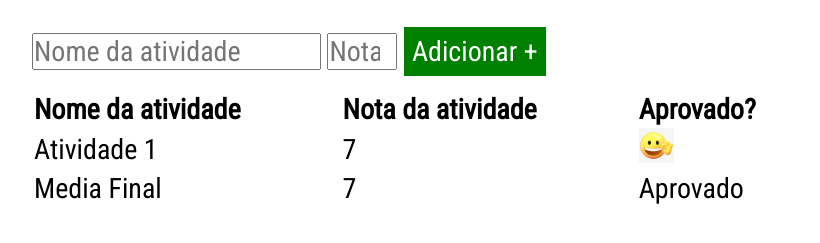
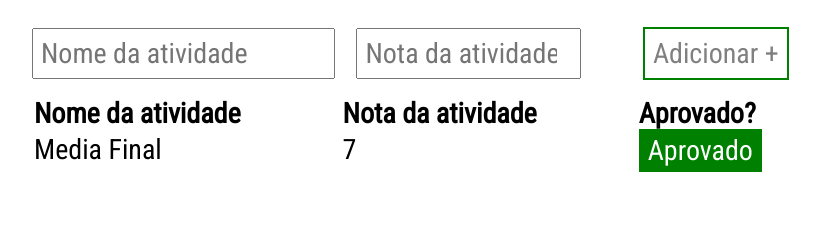
Before and after one commit to jrampo/EBAC-PROJECTs, a plain HTML site: page index.html in a window 1280 px wide. Shown: the part 139-382 px from the top of the page, without its empty margins (128-948 px from the left). Drawn offline with Linux system fonts and the light colour scheme.

Commit message:
style + js

```diff
--- a/index.html
+++ b/index.html
@@ -49,19 +49,13 @@
           </tr>
         </thead>
 
-        <tbody>
-          <tr>
-            <td>Atividade 1</td>
-            <td>7</td>
-            <td><img src="./assets/joia.webp" alt="joia" /></td>
-          </tr>
-        </tbody>
+        <tbody class="teste"></tbody>
 
         <tfoot>
           <tr>
             <td>Media Final</td>
-            <td>7</td>
-            <td>Aprovado</td>
+            <td class="notaMedia">7</td>
+            <td class="feedback-result">Aprovado</td>
           </tr>
         </tfoot>
       </table>
--- a/index.js
+++ b/index.js
@@ -1,7 +1,7 @@
 const form = document.getElementById("form-atividade");
 
-const imgAprov = "";
-const imgReprov = "";
+const imgAprov = "<img src='./assets/joia.webp' alt='teste'/>";
+const imgReprov = "<img src='./assets/pa.png' alt='teste'/>";
 
 let linhas = " ";
 
@@ -14,7 +14,7 @@ form.addEventListener("submit", function (e) {
   let linha = "<tr>";
   linha += `<td>${inputName.value}</td>`;
   linha += `<td>${inputNota.value}</td>`;
-  linha += `<td>${inputNota.value >= 7 ? "Aprovado" : "Reprovado"}</td>`;
+  linha += `<td>${inputNota.value >= 7 ? imgAprov : imgReprov}</td>`;
   linha += `</tr>`;
 
   linhas += linha;
@@ -22,8 +22,6 @@ form.addEventListener("submit", function (e) {
   const corpoTabela = document.querySelector("tbody");
   corpoTabela.innerHTML = linhas;
 
-  alert(`Atividade: ${inputName.value} - Nota: ${inputNota.value}`);
-
+  inputNota.value = "";
   inputName.value = "";
-  inputNota.value = "";
 });
--- a/style.css
+++ b/style.css
@@ -4,6 +4,15 @@
   box-sizing: border-box;
   font-size: 28px;
   font-family: "Roboto Condensed", sans-serif;
+}
+
+input {
+  padding: 7px;
+  margin-right: 15px;
+}
+
+#input-nota {
+  width: 225px;
 }
 
 header {
@@ -28,15 +37,29 @@ td img {
 }
 
 form button {
-  background-color: green;
-  color: white;
+  background-color: white;
+  color: gray;
   size: 24px;
-  border: none;
+  border: 2px solid green;
   cursor: pointer;
   padding: 8px;
+  margin-left: 40px;
+}
+
+form button:hover {
+  background-color: green;
+  border: 2px solid gray;
+  color: white;
 }
 
 th {
   padding-right: 100px;
   padding-top: 15px;
 }
+
+.feedback-result {
+  background-color: green;
+  display: inline;
+  padding: 5px 9px;
+  color: white;
+}
```
